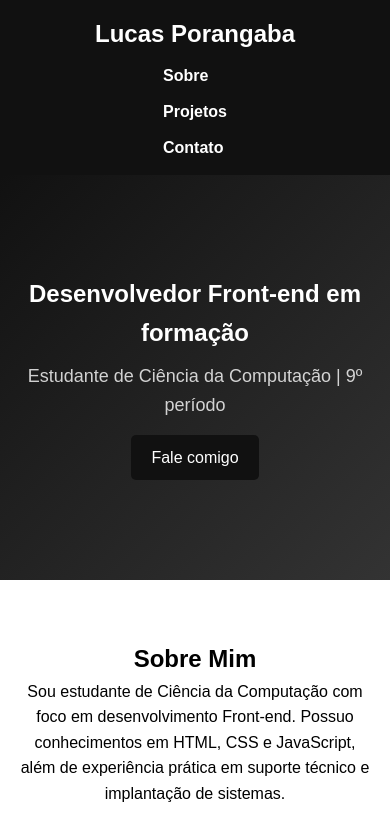
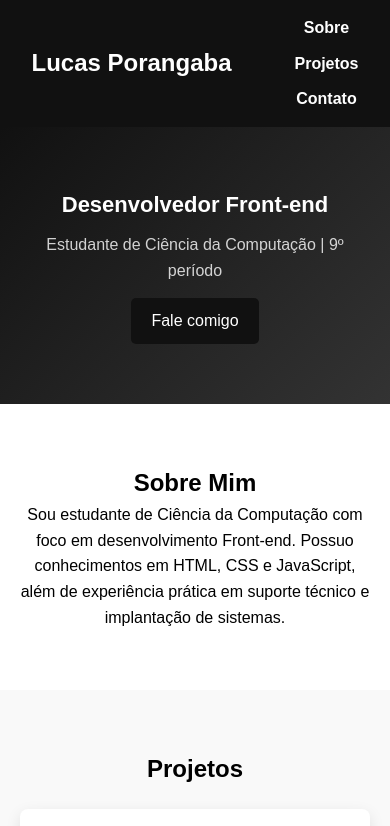
Before and after one commit to luquitaa11/portfolio-lucas, a plain HTML site: page index.html in a window 390 px wide. Shown: the top 826 px of the page. Drawn offline with Linux system fonts and the light colour scheme.

Commit message:
Adiciona responsividade completa para mobile

```diff
--- a/index.html
+++ b/index.html
@@ -22,7 +22,7 @@
   </header>
 
   <section id="hero">
-    <h2>Desenvolvedor Front-end em formação</h2>
+    <h2>Desenvolvedor Front-end</h2>
     <p>Estudante de Ciência da Computação | 9º período</p>
     <a href="#contato" class="btn">Fale comigo</a>
   </section>
--- a/style.css
+++ b/style.css
@@ -104,9 +104,11 @@
 }
 
 @media (max-width: 768px) {
-  nav {
+
+  header {
     flex-direction: column;
-    gap: 10px;
+    text-align: center;
+    gap: 15px;
   }
 
   nav ul {
@@ -114,7 +116,15 @@
     gap: 10px;
   }
 
+  #hero {
+    padding: 60px 20px;
+  }
+
   #hero h2 {
-    font-size: 24px;
+    font-size: 22px;
+  }
+
+  #hero p {
+    font-size: 16px;
   }
 }
```
